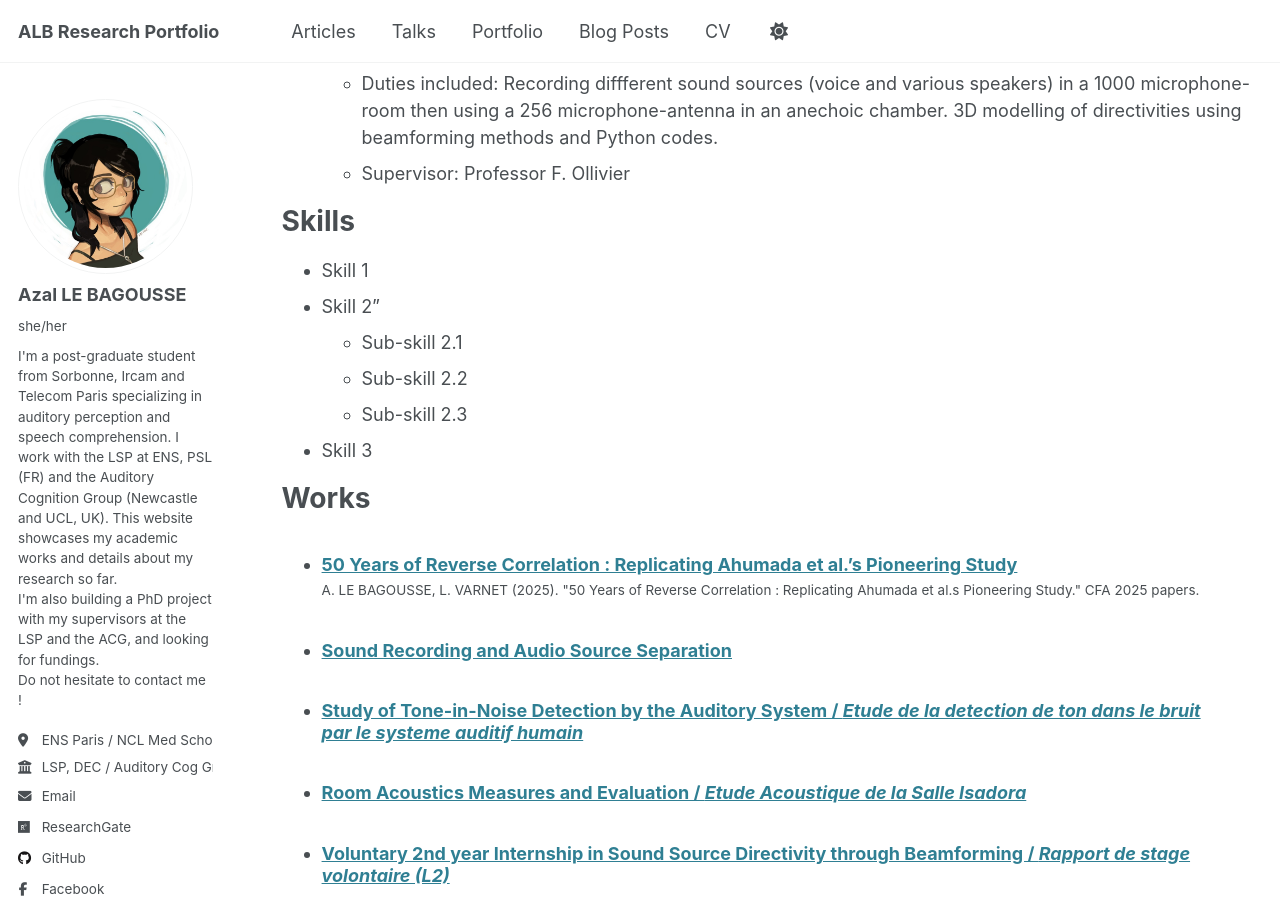
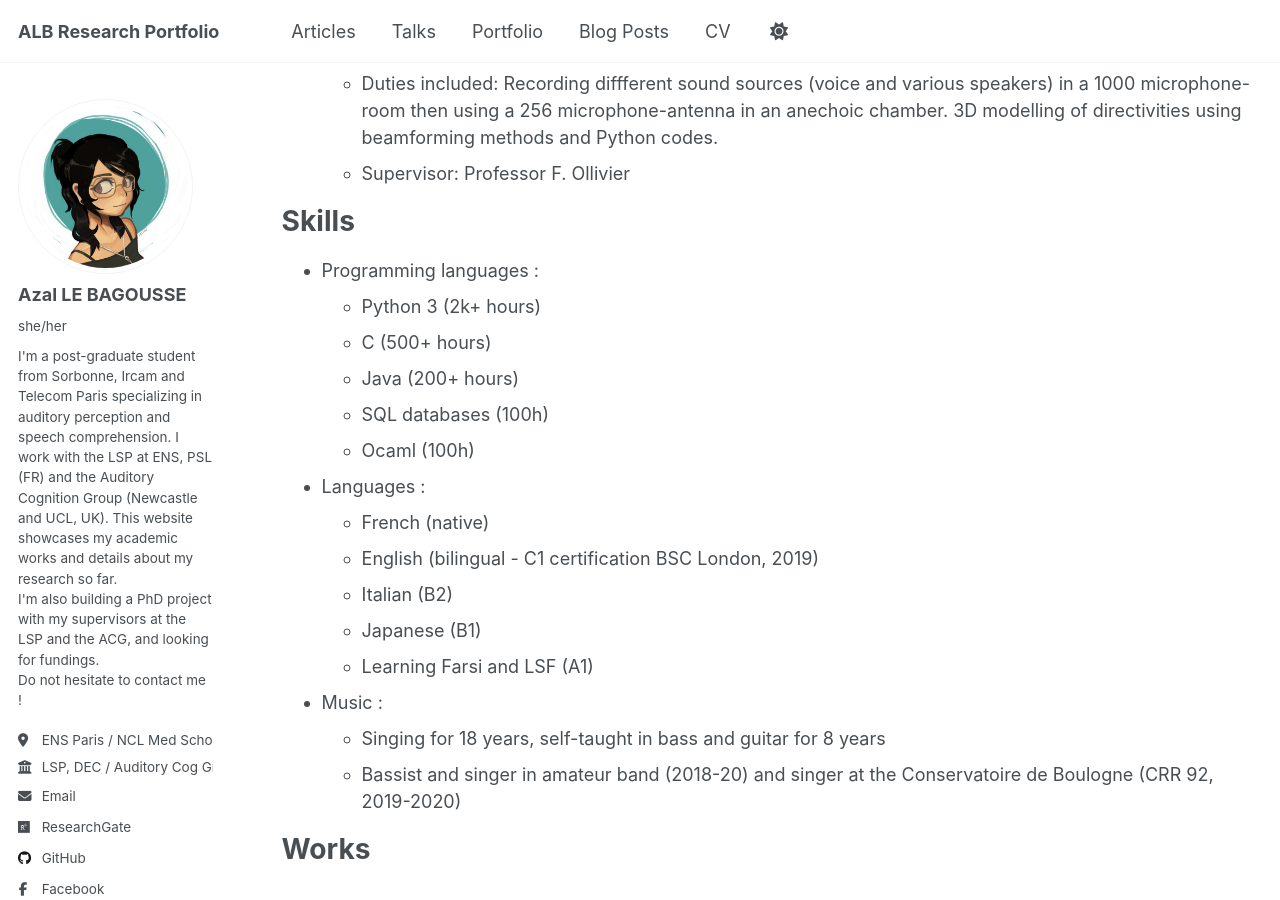
Before and after one commit to azallb/azallb.github.io, a Jekyll site: the page built from _pages/cv.md, in a window 1280 px wide and 900 px high, scrolled down 895 px. Built offline with Jekyll 4.4.1, drawn with Linux system fonts in a browser that asks for light colours.

Commit message:
cv update

```diff
--- a/_pages/cv.md
+++ b/_pages/cv.md
@@ -40,12 +40,21 @@ Experience
 
 Skills
 ======
-* Skill 1
-* Skill 2"
-  * Sub-skill 2.1
-  * Sub-skill 2.2
-  * Sub-skill 2.3
-* Skill 3
+* Programming languages :
+  * Python 3 (2k+ hours)
+  * C (500+ hours)
+  * Java (200+ hours)
+  * SQL databases (100h)
+  * Ocaml (100h)
+* Languages :
+  * French (native)
+  * English (bilingual - C1 certification BSC London, 2019)
+  * Italian (B2)
+  * Japanese (B1)
+  * Learning Farsi and LSF (A1)
+* Music :
+  * Singing for 18 years, self-taught in bass and guitar for 8 years
+  * Bassist and singer in amateur band (2018-20) and singer at the Conservatoire de Boulogne (CRR 92, 2019-2020)
 
 Works
 ======
```
